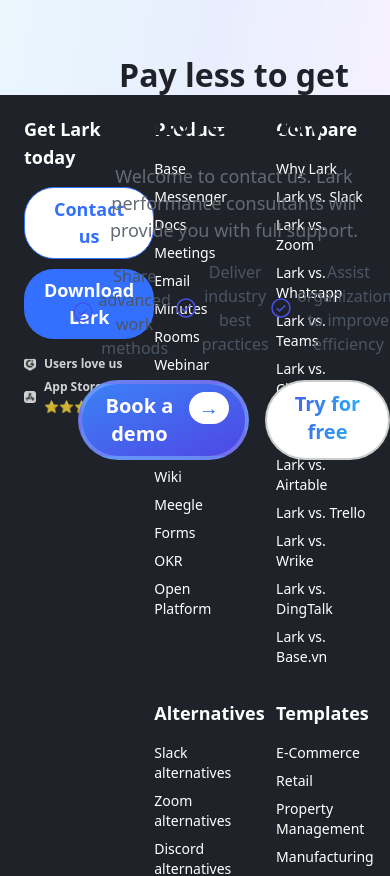
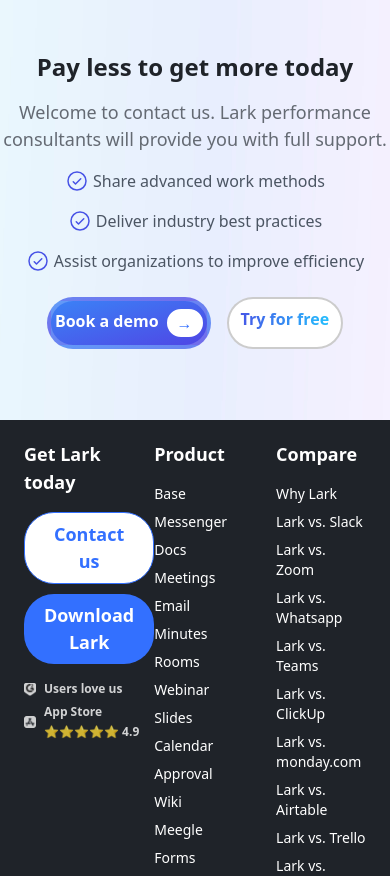
Before and after one commit to Md-Ashikur-Rahman-Ashik/Lark-Clone, a React (Vite) app: page / in a window 390 px wide. Shown: the top 876 px of the page. Built offline with nearby package versions, Linux system fonts and the light colour scheme.

Commit message:
Made pay less section responsive

```diff
--- a/src/components/PayLess.jsx
+++ b/src/components/PayLess.jsx
@@ -1,25 +1,25 @@
 const PayLess = () => {
   return (
-    <div className="rounded-lg shadow-md">
+    <div className="rounded-lg lg:h-auto md:h-96 h-[420px] shadow-md">
       <img
         src="/PayLessBg.avif"
-        className="relative"
+        className="relative lg:h-auto md:h-96 h-[420px]"
         alt="Pay less background"
       />
-      <div className="text-center absolute top-[6%] left-[20%]">
-        <h2 className="text-[32px] font-bold text-[#1F2329] mb-4">
+      <div className="text-center absolute top-[6%] md:left-[4%] lg:left-[20%]">
+        <h2 className="text-2xl md:text-[32px] font-bold text-[#1F2329] mb-4">
           Pay less to get more today
         </h2>
         <p className="text-[#646A73] text-[18px] mb-4">
           Welcome to contact us. Lark performance consultants will provide you
           with full support.
         </p>
-        <ul className="list-none flex items-center p-0 gap-4">
+        <ul className="list-none flex lg:flex-row flex-col items-center p-0 gap-4">
           <li className="text-gray-600 flex justify-center gap-1">
             <img src="/Tick.svg" alt="Tick" className="w-6" />
             Share advanced work methods
           </li>
-          <li className="text-gray-600 mb-2 flex justify-center gap-1">
+          <li className="text-gray-600 lg:mb-2 md:mb-0 flex justify-center gap-1">
             <img src="/Tick.svg" alt="Tick" className="w-6" />
             Deliver industry best practices
           </li>
@@ -29,7 +29,7 @@
           </li>
         </ul>
         <div className="flex justify-center gap-4 mt-4">
-          <button className="px-4 flex gap-2 text-xl font-semibold py-2 rounded-full border-[#ffffff33] border-4 bg-gradient-to-br from-blue-500 to-indigo-600 text-white">
+          <button className="md:px-4 flex px-1 gap-2 md:text-xl font-semibold py-2 rounded-full border-[#ffffff33] border-4 bg-gradient-to-br from-blue-500 to-indigo-600 text-white">
             Book a demo{" "}
             <span className="border-white text-[#3370FF] bg-white border-2 rounded-[100px] px-2">
               →
@@ -45,7 +45,7 @@
             className="rounded-full"
           >
             <button
-              className="text-xl px-4 font-semibold"
+              className="md:text-xl md:px-4 px-1 font-semibold"
               style={{
                 background:
                   "linear-gradient(96deg, var(--token-d5a17d1f-2990-4a9f-b1ca-388c105e73de, rgb(71, 82, 230)) 0%, var(--token-f3e71d39-60d3-470b-86c0-689dedddff26, rgb(36, 196, 255)) 100%)",
```
